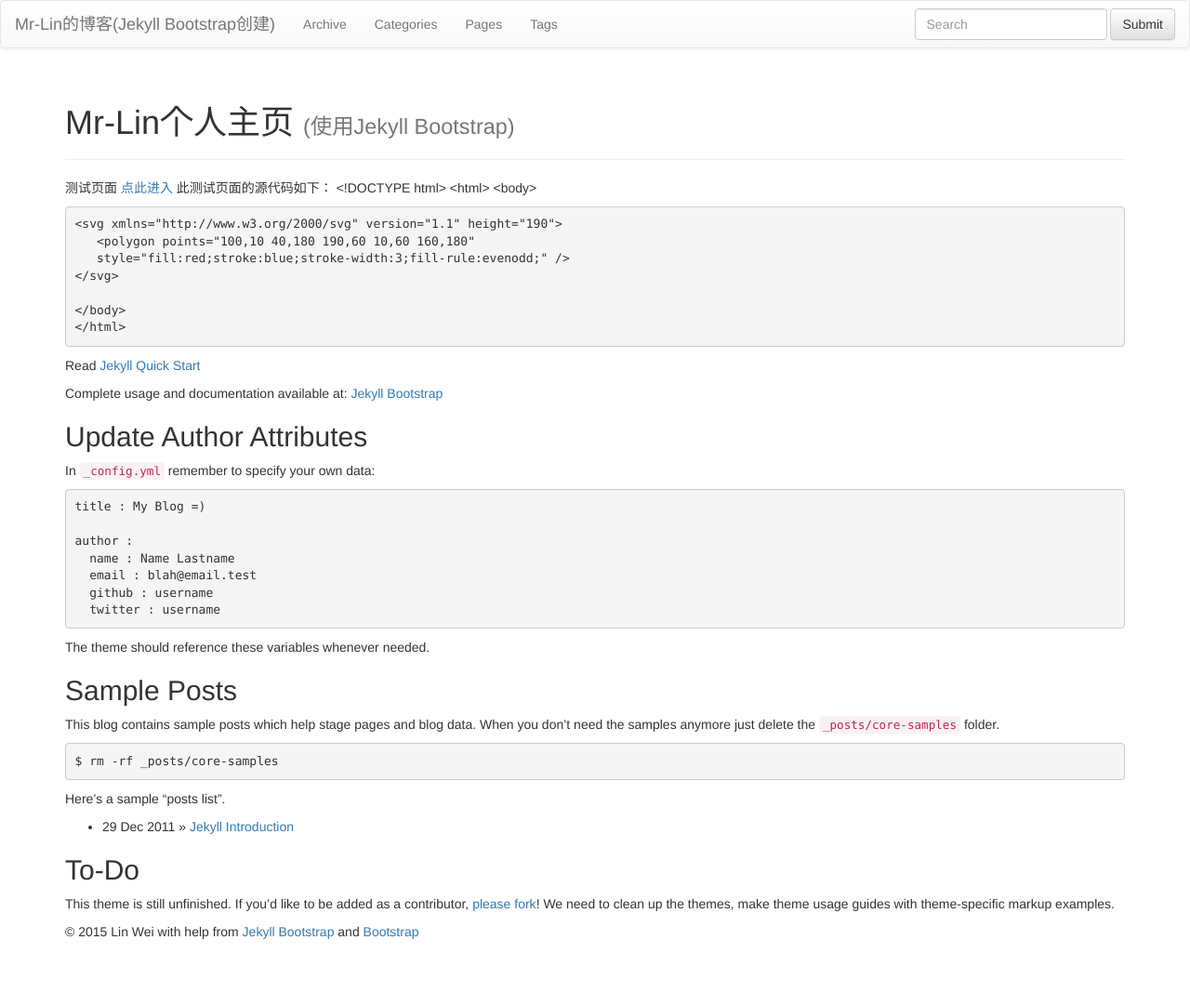
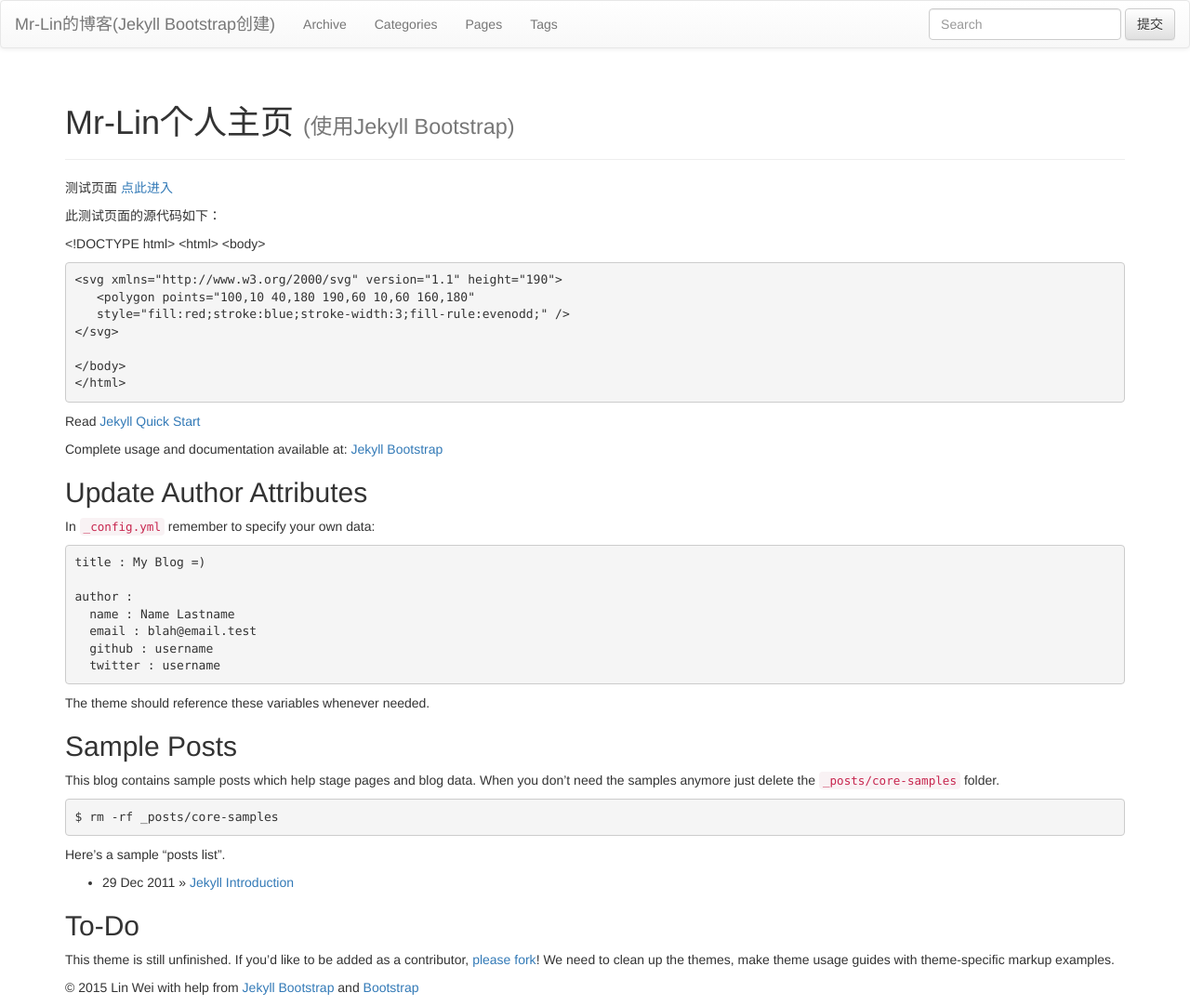
Before and after one commit to Mr-lin930819/Mr-lin930819.github.io, a Jekyll site: the page built from index.md, in a window 1280 px wide. Shown: the whole page at 93% size. Built offline with Jekyll 4.4.1, drawn with Linux system fonts in a browser that asks for light colours; nearby versions of some CDN libraries; library files that are not in the unit come from our copies; before the commit the page ends 1022 px from its top, so only the background shows below that.

Commit message:
修改格式问题

```diff
--- a/_includes/themes/bootstrap-3/default.html
+++ b/_includes/themes/bootstrap-3/default.html
@@ -67,7 +67,7 @@
             <div class="form-group">
               <input type="text" class="form-control" placeholder="Search">
             </div>
-            <button type="submit" class="btn btn-default">Submit</button>
+            <button type="submit" class="btn btn-default">提交</button>
           </form>
         </div><!-- /.navbar-collapse -->
       </nav>
--- a/index.md
+++ b/index.md
@@ -6,7 +6,9 @@ tagline: (使用Jekyll Bootstrap)
 {% include JB/setup %}
 
 测试页面 [点此进入](https://mr-lin930819.github.io/test.html)
+
 此测试页面的源代码如下：
+
 <!DOCTYPE html>
 	<html>
 	<body>
```
